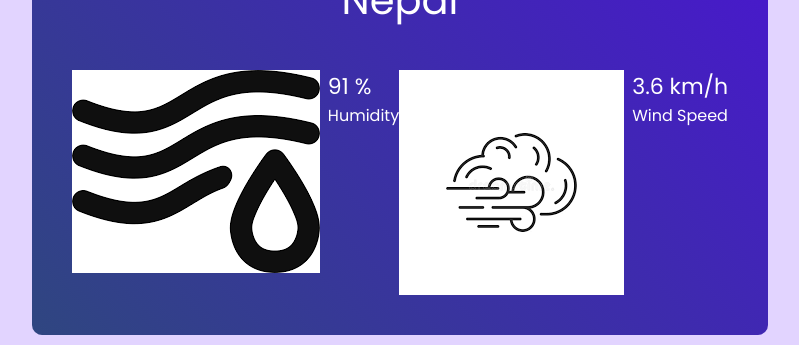
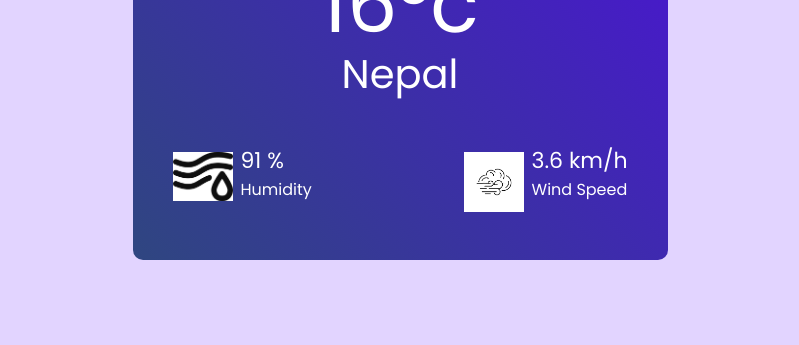
Before and after one commit to pratimaasapkota/weather-app, a React (Vite) app: page / in a window 1280 px wide. Shown: the part 429-774 px from the top of the page, without its empty margins (240-1039 px from the left). Built offline with nearby package versions, Linux system fonts and the light colour scheme.

Commit message:
humidity and wind added

```diff
--- a/src/components/Weather.css
+++ b/src/components/Weather.css
@@ -66,3 +66,12 @@ weather-data .col img{
     width: 26px;
     margin-top: 10px;
 }
+.humidityweather-icon{
+
+    width: 60px;
+     margin: 8px 0;
+}
+.windweather-icon{
+    width: 60px;
+     margin: 8px 0;
+}
```
